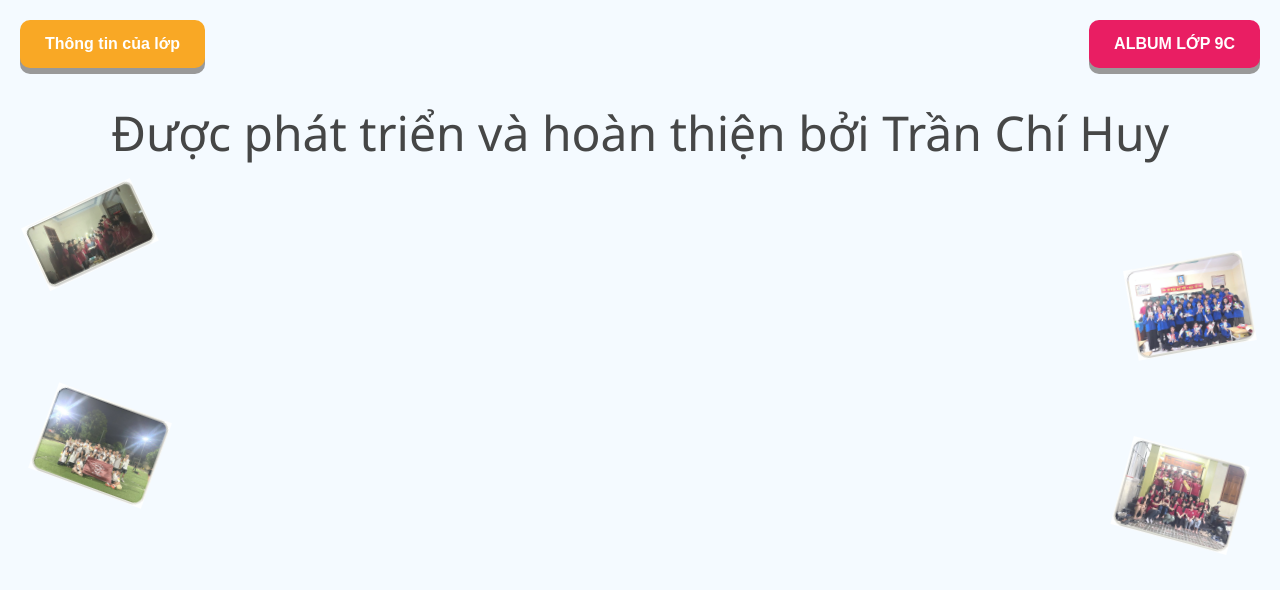
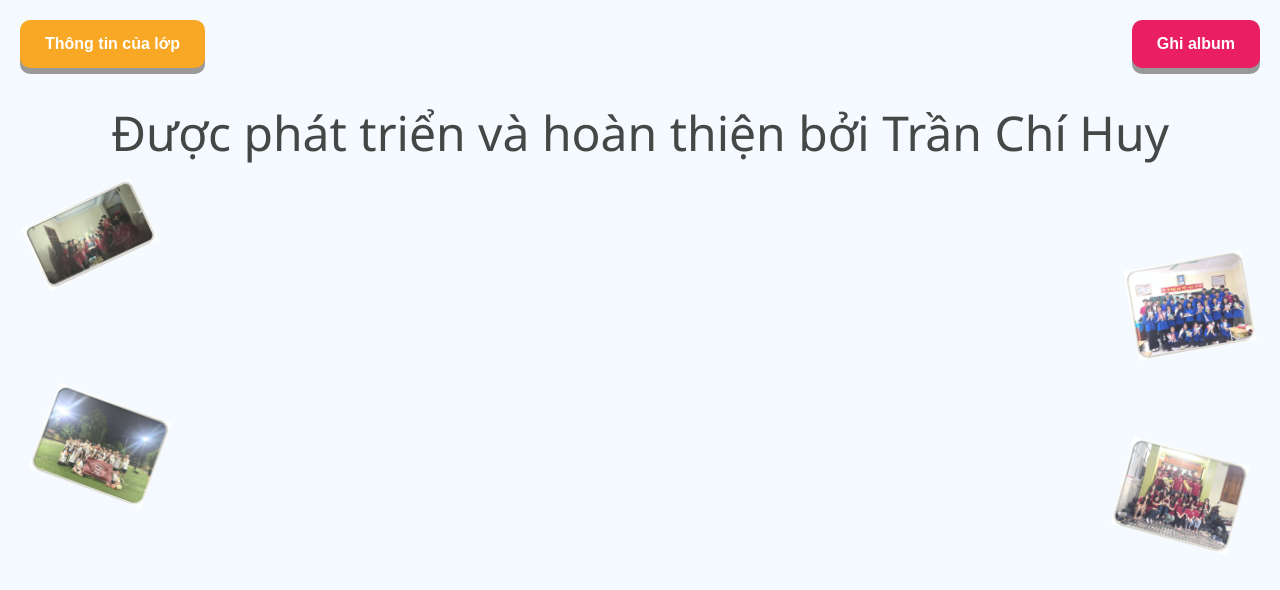
Before and after one commit to chihuytran/lp9cnamhong.github.io, a plain HTML site: page index.html in a window 1280 px wide. Drawn offline with Linux system fonts and the light colour scheme.

Commit message:
Update index.html

```diff
--- a/index.html
+++ b/index.html
@@ -12,7 +12,7 @@
   <div class="fog"></div>
 
   <button class="btn3d" id="classInfoBtn">Thông tin của lớp</button>
-  <button class="btn3d" id="albumBtn">ALBUM LỚP 9C</button>
+  <button class="btn3d" id="albumBtn">Ghi album</button>
 
   <div id="classInfo">Hiện tại không có thông tin gì</div>
 
```
